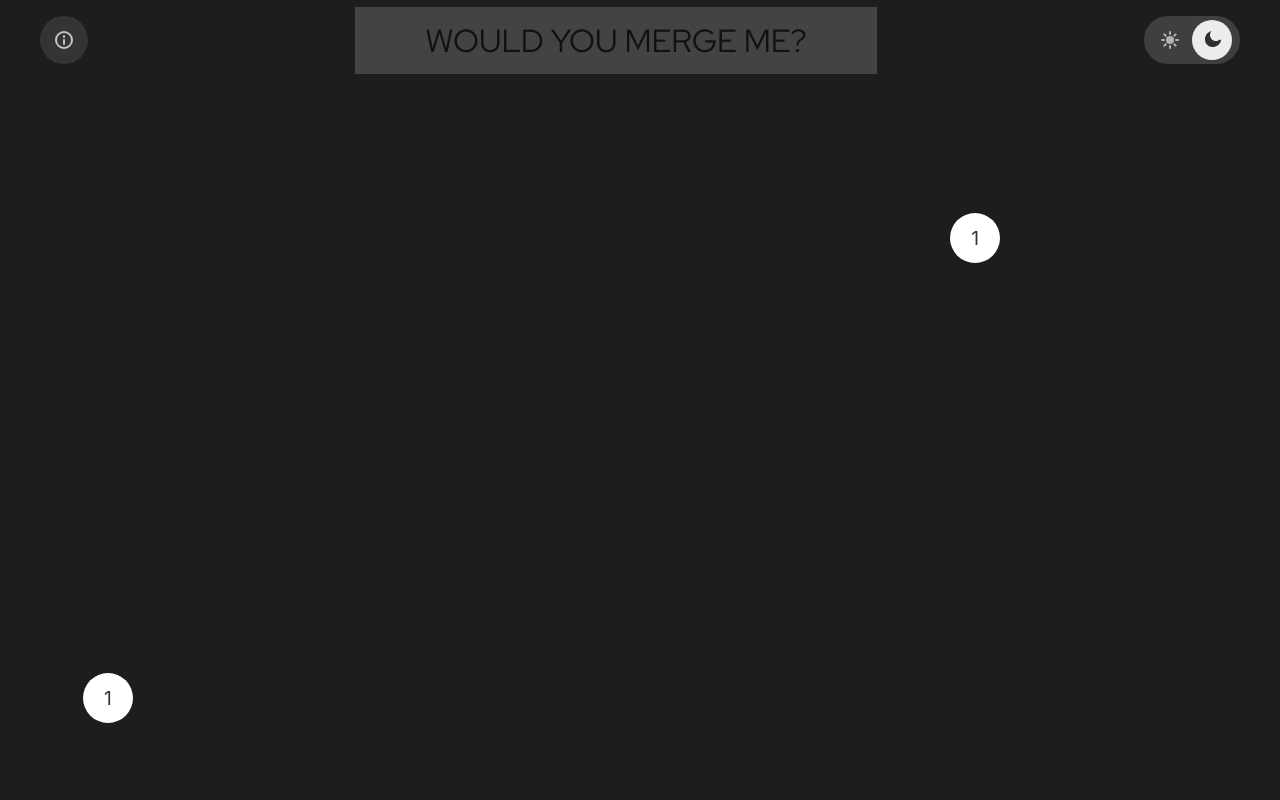
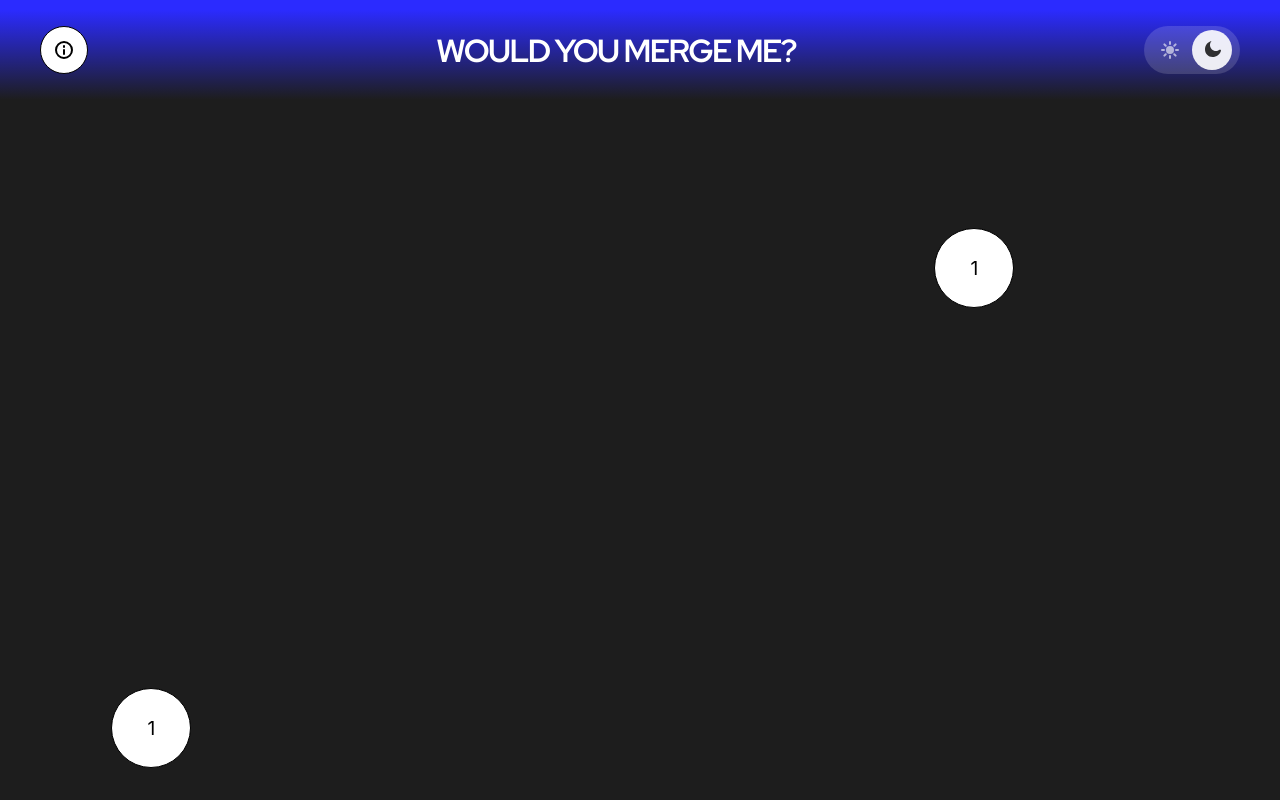
Before and after one commit to aliceliangzhao/WouldYouMergeMe, a React (Vite) app: page / in a window 1280 px wide. Built offline with nearby package versions, Linux system fonts and the light colour scheme.

Commit message:
the navigation has an blue to none gradient, update the css on how to handle theme toggle.

```diff
--- a/src/components/Bubble.css
+++ b/src/components/Bubble.css
@@ -1,16 +1,14 @@
 .bubble {
   position: absolute;
   border-radius: 50%;
-  /* background: radial-gradient(circle at 30% 30%, rgba(243, 243, 243, 0.9), rgba(196, 230, 251, 0.7)); */
-  background: #fff;
+  background: var(--bubble-bg);
   backdrop-filter: blur(10px);
-  /* border: 2px solid rgba(219, 233, 245, 0.5); */
+  border: 1px solid var(--bubble-border);
   display: flex;
   align-items: center;
   justify-content: center;
   cursor: pointer;
-  transition: transform 0.2s;
-  /* box-shadow: 0 4px 15px rgba(0, 0, 0, 0.2); */
+  transition: transform 0.2s, background 0.3s ease, border 0.3s ease;
 }
 
 .bubble:hover {
@@ -20,8 +18,13 @@
 .bubble-value {
   font-size: 1.2rem;
   font-weight: regular;
-  color: #333;
+  color: var(--bubble-text);
   user-select: none;
+  transition: color 0.3s ease;
+}
+
+.bubble-game[data-theme="light"] .bubble-value {
+  color: #212121;
 }
 
 /* Dragging state - scale, shadow, z-index */
--- a/src/components/BubbleGame.css
+++ b/src/components/BubbleGame.css
@@ -1,9 +1,44 @@
+:root {
+  --bg-color: #1d1d1d;
+  --bubble-bg: #fff;
+  --bubble-border: rgba(0, 0, 0, 1);
+  --title-text: rgb(255, 255, 255);
+  --nav-button-bg: rgba(255, 255, 255, 1);
+  --nav-button-bg-hover: rgba(255, 255, 255, 0.15);
+  --nav-button-text: rgba(0, 0, 0, 1);
+  --nav-button-text-hover: rgba(255, 255, 255, 0.9);
+  --nav-button-border: rgb(0, 0, 0, 1);
+  --toggle-bg: rgba(255, 255, 255, 0.15);
+  --toggle-pill: rgba(255, 255, 255, 0.9);
+  --toggle-icon: rgba(255, 255, 255, 0.6);
+  --toggle-icon-hover: rgba(255, 255, 255, 0.8);
+  --toggle-icon-active: rgba(0, 0, 0, 0.8);
+}
+
+.bubble-game[data-theme="light"] {
+  --bg-color: rgba(241, 241, 241);
+  --bubble-bg: #ffffff;
+  --bubble-border: rgba(15, 15, 15, 1);
+  --title-text: rgb(0, 0, 0, 1);
+  --nav-button-bg: rgba(255, 255, 255, 1);
+  --nav-button-bg-hover: rgba(0, 0, 0, 0.15);
+  --nav-button-text: rgba(0, 0, 0, 0.7);
+  --nav-button-text-hover: rgba(0, 0, 0, 0.9);
+  --nav-button-border: rgb(0, 0, 0, 1);
+  --toggle-bg: rgba(0, 0, 0, 0.15);
+  --toggle-pill: rgba(0, 0, 0, 0.9);
+  --toggle-icon: rgba(0, 0, 0, 0.6);
+  --toggle-icon-hover: rgba(0, 0, 0, 0.8);
+  --toggle-icon-active: rgba(255, 255, 255, 0.8);
+}
+
 .bubble-game {
   width: 100vw;
   height: 100vh;
-  background:#1d1d1d;
+  background: var(--bg-color);
   position: relative;
   overflow: hidden;
+  transition: background 0.3s ease;
 }
 
 .game-nav {
@@ -11,12 +46,13 @@
   top: 0;
   left: 0;
   width: 100%;
-  height: 80px;
+  height: 100px;
   display: flex;
   align-items: center;
   justify-content: space-between;
   padding: 0 40px;
   z-index: 100;
+  background: linear-gradient(180deg, #2B2BFF 10%, rgba(255, 255, 255, 0.00) 100%);
 }
 
 .game-header {
@@ -30,9 +66,9 @@
   width: 48px;
   height: 48px;
   border-radius: 50%;
-  background: rgba(255, 255, 255, 0.1);
-  border: none;
-  color: rgba(255, 255, 255, 0.7);
+  background: var(--nav-button-bg);
+  border: 1px solid var(--nav-button-border);
+  color: var(--nav-button-text);
   cursor: pointer;
   display: flex;
   align-items: center;
@@ -41,19 +77,20 @@
 }
 
 .nav-info-button:hover {
-  background: rgba(255, 255, 255, 0.15);
-  color: rgba(255, 255, 255, 0.9);
+  background: var(--nav-button-bg-hover);
+  color: var(--nav-button-text-hover);
 }
 
 .theme-toggle {
   position: relative;
   display: flex;
   gap: 0;
-  background: rgba(255, 255, 255, 0.15);
+  background: var(--toggle-bg);
   padding: 4px;
   border-radius: 24px;
   width: 96px;
   height: 48px;
+  transition: background 0.3s ease;
 }
 
 .theme-toggle::before {
@@ -61,11 +98,11 @@
   position: absolute;
   width: 40px;
   height: 40px;
-  background: rgba(255, 255, 255, 0.9);
+  background: var(--toggle-pill);
   border-radius: 50%;
   top: 4px;
   left: 4px;
-  transition: transform 0.3s cubic-bezier(0.4, 0, 0.2, 1);
+  transition: transform 0.3s cubic-bezier(0.4, 0, 0.2, 1), background 0.3s ease;
   z-index: 0;
 }
 
@@ -79,7 +116,7 @@
   border-radius: 50%;
   background: transparent;
   border: none;
-  color: rgba(255, 255, 255, 0.6);
+  color: var(--toggle-icon);
   cursor: pointer;
   display: flex;
   align-items: center;
@@ -90,36 +127,29 @@
 }
 
 .theme-option:hover {
-  color: rgba(255, 255, 255, 0.8);
+  color: var(--toggle-icon-hover);
 }
 
 .theme-option.active {
-  color: rgba(0, 0, 0, 0.8);
+  color: var(--toggle-icon-active);
 }
 
-.game-title-button {
-  color: rgb(0, 0, 0);
+.game-title {
+  color: var(--title-text);
   font-size: 2rem;
-  font-weight: regular;
+  font-weight: bold;
   font-family: 'Red Hat Display', sans-serif !important;
-  background: #7d7d7d;
-  opacity: 0.4;
+  letter-spacing: -0.1rem;
   border: none;
   padding: 12px 70px;
   cursor: pointer;
   transition: all 0.3s ease;
-  /* border-radius: 2rem; */
   white-space: nowrap;
 }
 
-.game-title-button:hover {
+/* .game-title:hover {
   background: #fefe64;
-  /* transform: scale(1.02); */
-}
-
-.game-title-button:active {
-  /* transform: scale(0.98); */
-}
+} */
 
 /* .background-blob {
   position: absolute;
--- a/src/components/BubbleGame.jsx
+++ b/src/components/BubbleGame.jsx
@@ -155,7 +155,7 @@ function BubbleGame() {
     const numNewBubbles = Math.floor(Math.random() * 3) + 5 // 5-7 bubbles
     const width = window.innerWidth
     const height = window.innerHeight
-    const radius = 25
+    const radius = 40
     const minDistance = radius * 2.5
     const possibleValues = [1, 2, 4, 8]
 
@@ -445,7 +445,7 @@ function BubbleGame() {
   useEffect(() => {
     const width = window.innerWidth
     const height = window.innerHeight
-    const radius = 25
+    const radius = 40
 
     // Create 2 initial bubbles with value 1 at random positions
     const initialBubbles = []
@@ -615,7 +615,7 @@ function BubbleGame() {
   }, [])
 
   return (
-    <div className="bubble-game" ref={containerRef}>
+    <div className="bubble-game" ref={containerRef} data-theme={theme}>
       {/* <div className="background-blob"></div> */}
       <nav className="game-nav">
         <button className="nav-info-button" aria-label="Information">
@@ -626,7 +626,7 @@ function BubbleGame() {
         </button>
 
         <div className="game-header">
-          <button className="game-title-button">WOULD YOU MERGE ME?</button>
+          <div className="game-title">WOULD YOU MERGE ME?</div>
         </div>
 
         <div className="theme-toggle" data-theme={theme}>
```
